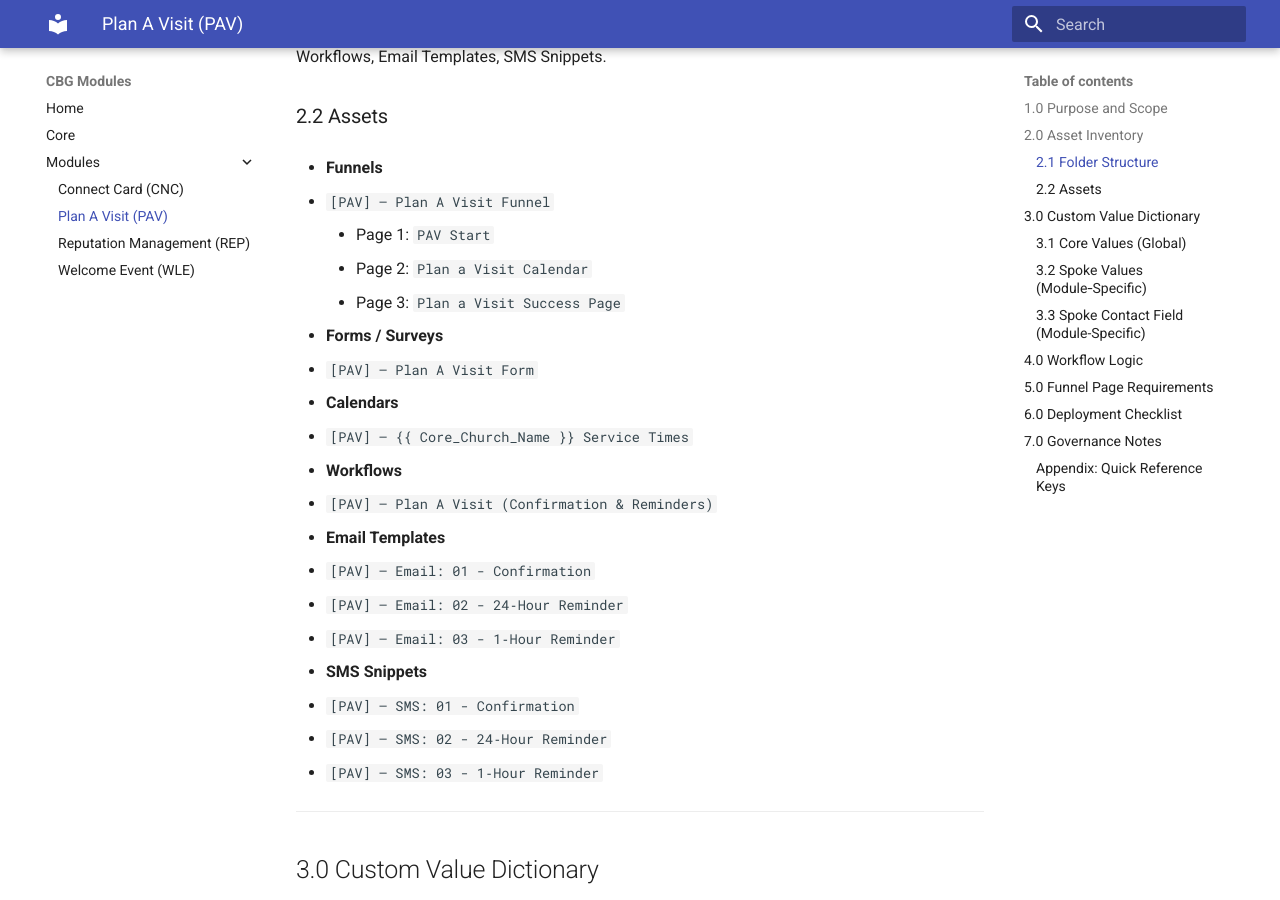
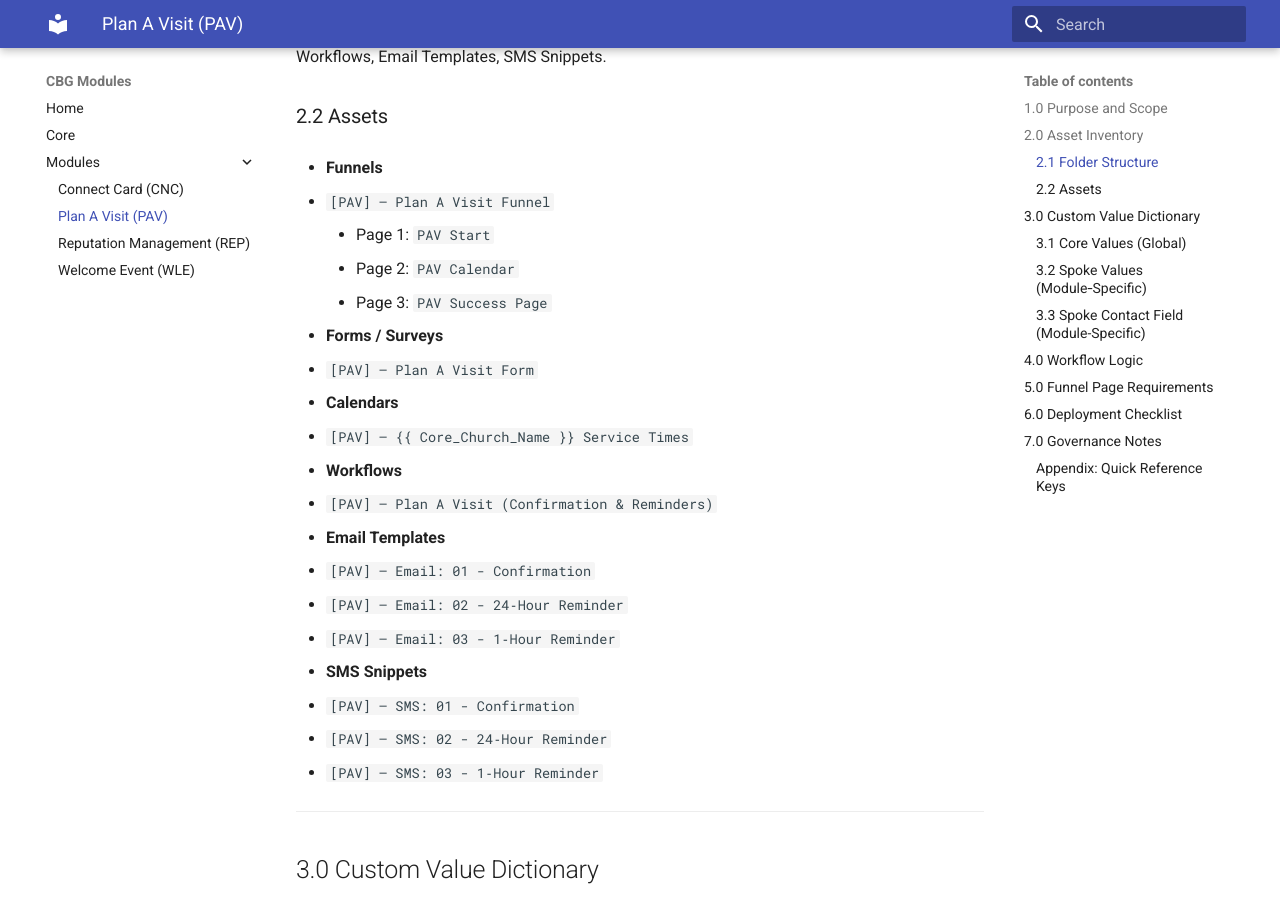
Before and after one commit to jessprobasco/CBG, an MkDocs documentation site: the page built from docs/modules/pav/index.md, in a window 1280 px wide and 900 px high, scrolled down 1284 px. Built offline with MkDocs 1.6.1 and Material for MkDocs 9.7.7, drawn with Linux system fonts in a browser that asks for light colours.

Commit message:
Updated PAV Funnel Naming

```diff
--- a/docs/modules/pav/index.md
+++ b/docs/modules/pav/index.md
@@ -44,8 +44,8 @@ Sub‑folders: Funnels, Forms, Workflows, Email Templates, SMS Snippets.
   * `[PAV] – Plan A Visit Funnel`
 
     * Page 1: `PAV Start`
-    * Page 2: `Plan a Visit Calendar`
-    * Page 3: `Plan a Visit Success Page`
+    * Page 2: `PAV Calendar`
+    * Page 3: `PAV Success Page`
 
 * **Forms / Surveys**
 
```
